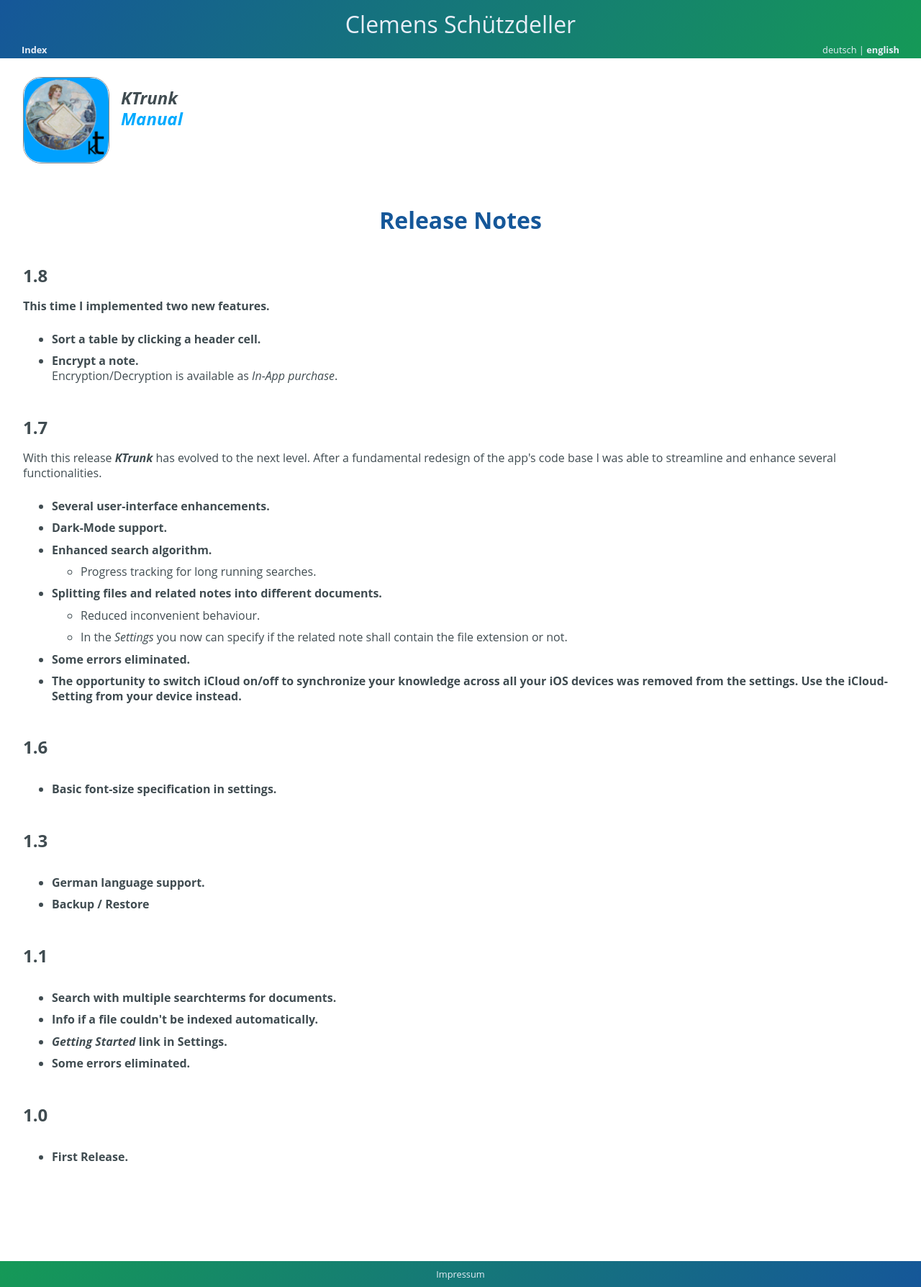
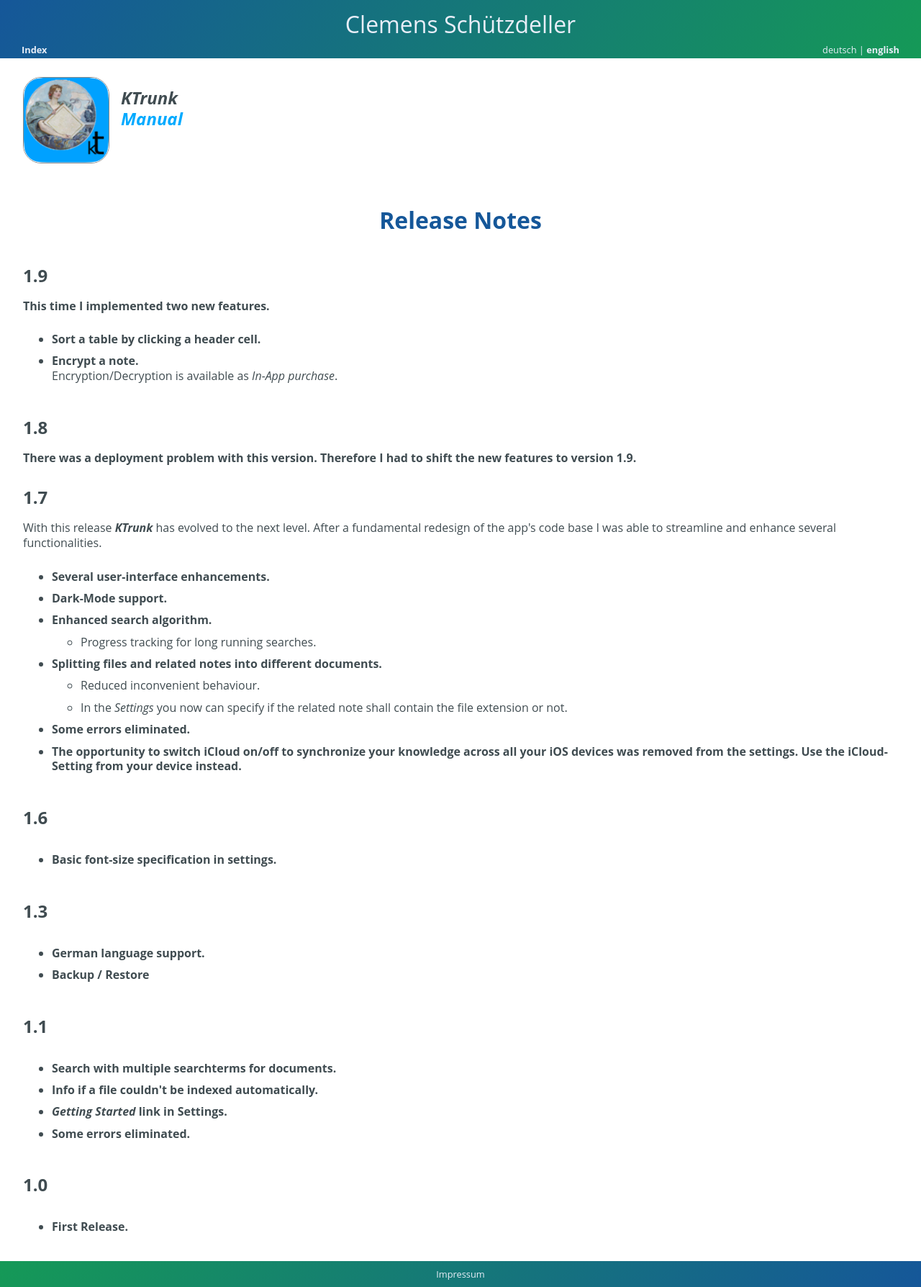
Before and after one commit to cs-LA/home, a Jekyll site: the page built from KTrunk/Manual/ReleaseNotes.md, in a window 1280 px wide. Shown: the whole page at 72% size. Built offline with Jekyll 4.4.1, drawn with Linux system fonts in a browser that asks for light colours; our own code applies the rules of GitHub Pages for plain Markdown files.

Commit message:
Update ReleaseNotes.md

```diff
--- a/KTrunk/Manual/ReleaseNotes.md
+++ b/KTrunk/Manual/ReleaseNotes.md
@@ -14,7 +14,7 @@
   Release Notes
 </h1>
 
-<h3>1.8</h3>
+<h3>1.9</h3>
 <p>
   <span class="en"><b>This time I implemented two new features.</b></span>
   <span class="de"><b>Diesmal wurden zwei neue Merkmale implementiert.</b></span>
@@ -29,6 +29,12 @@
     <span class="de"><b>Verschlüsseln einer Notiz.</b><br>Verschlüsselung/Entschlüsselung ist als <em>In-App Kauf</em> verfügbar.</span>
   </li>
 </ul>
+
+<h3>1.8</h3>
+<p>
+  <span class="en"><b>There was a deployment problem with this version. Therefore I had to shift the new features to version 1.9.</b></span>
+  <span class="de"><b>Es gab ein Auslieferungsproblem mit dieser Version. Deshalb konnte ich die neuen Merkmale erst mit Version 1.9 bereitstellen.</b></span>
+</p>
 
 <h3>1.7</h3>
 <p>
```
